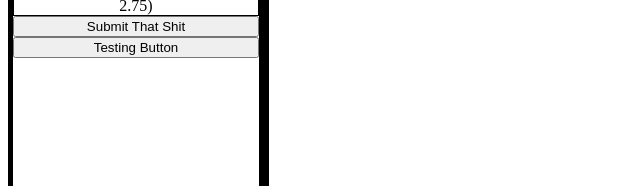
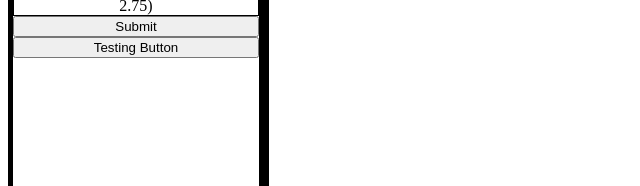
Before and after one commit to waynebunch/Dell-Quoter, a plain HTML site: page index.html in a window 1280 px wide. Shown: the part 278-464 px from the top of the page, 0-640 px from the left. Drawn offline with Linux system fonts and the light colour scheme.

Commit message:
Update index.html

```diff
--- a/index.html
+++ b/index.html
@@ -32,7 +32,7 @@
                 <label for="markup">Markup Percent (e.g. 4.5 or 2.75)</label>
             </div>
             <div class="leftBoxToolContainer">
-                <button class="quoteBtn" id="submitBtn" type="button" name="submit">Submit That Shit</button>
+                <button class="quoteBtn" id="submitBtn" type="button" name="submit">Submit</button>
             </div>
             <div class="leftBoxToolContainer">
                 <button class="quoteBtn" type="button" name="submit">Testing Button</button>
```
